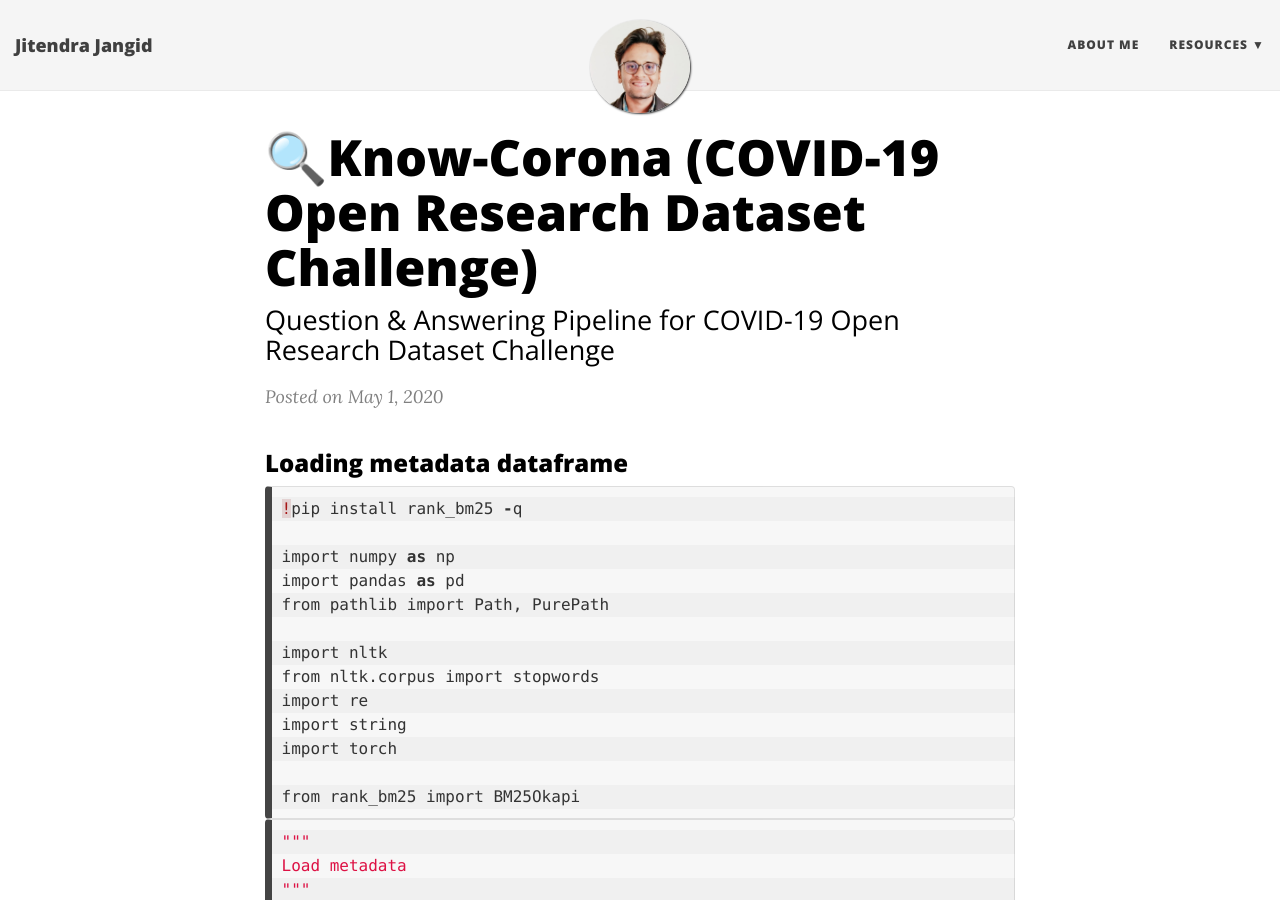
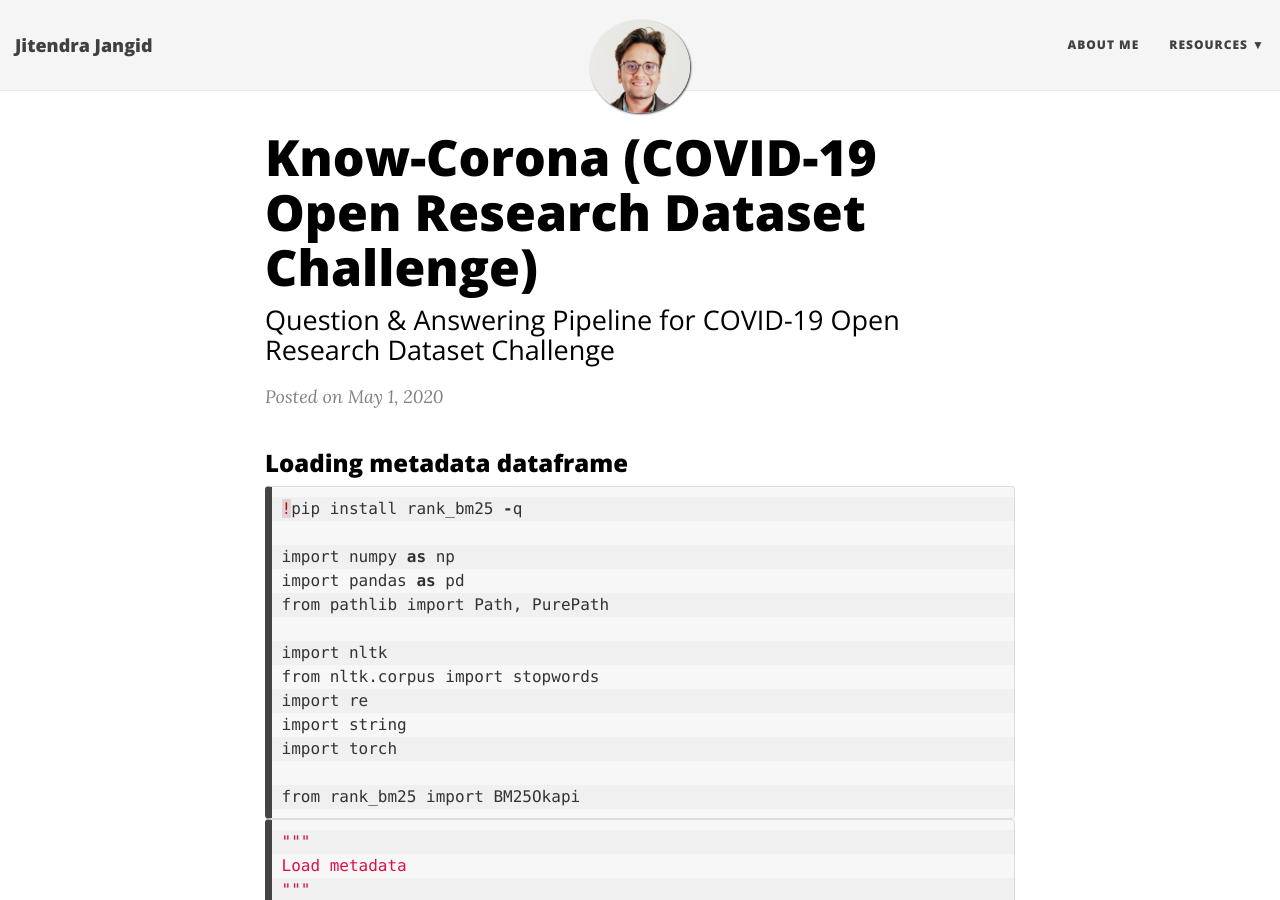
Before and after one commit to Overfitter/overfitter.github.io, a Jekyll site: the page built from _posts/2020-05-01-Covid-19-Q&A-BioBert.md, in a window 1280 px wide and 900 px high. Built offline with Jekyll 4.4.1, drawn with Linux system fonts in a browser that asks for light colours; nearby versions of some CDN libraries; comment, search, counter and statistics services are not loaded.

```diff
--- a/_posts/2020-05-01-Covid-19-Q&A-BioBert.md
+++ b/_posts/2020-05-01-Covid-19-Q&A-BioBert.md
@@ -1,6 +1,6 @@
 ---
 layout: post
-title: 🔍Know-Corona (COVID-19 Open Research Dataset Challenge)
+title: Know-Corona (COVID-19 Open Research Dataset Challenge)
 subtitle: Question & Answering Pipeline for COVID-19 Open Research Dataset Challenge
 # gh-repo: daattali/beautiful-jekyll
 # gh-badge: [star, fork, follow]
```
